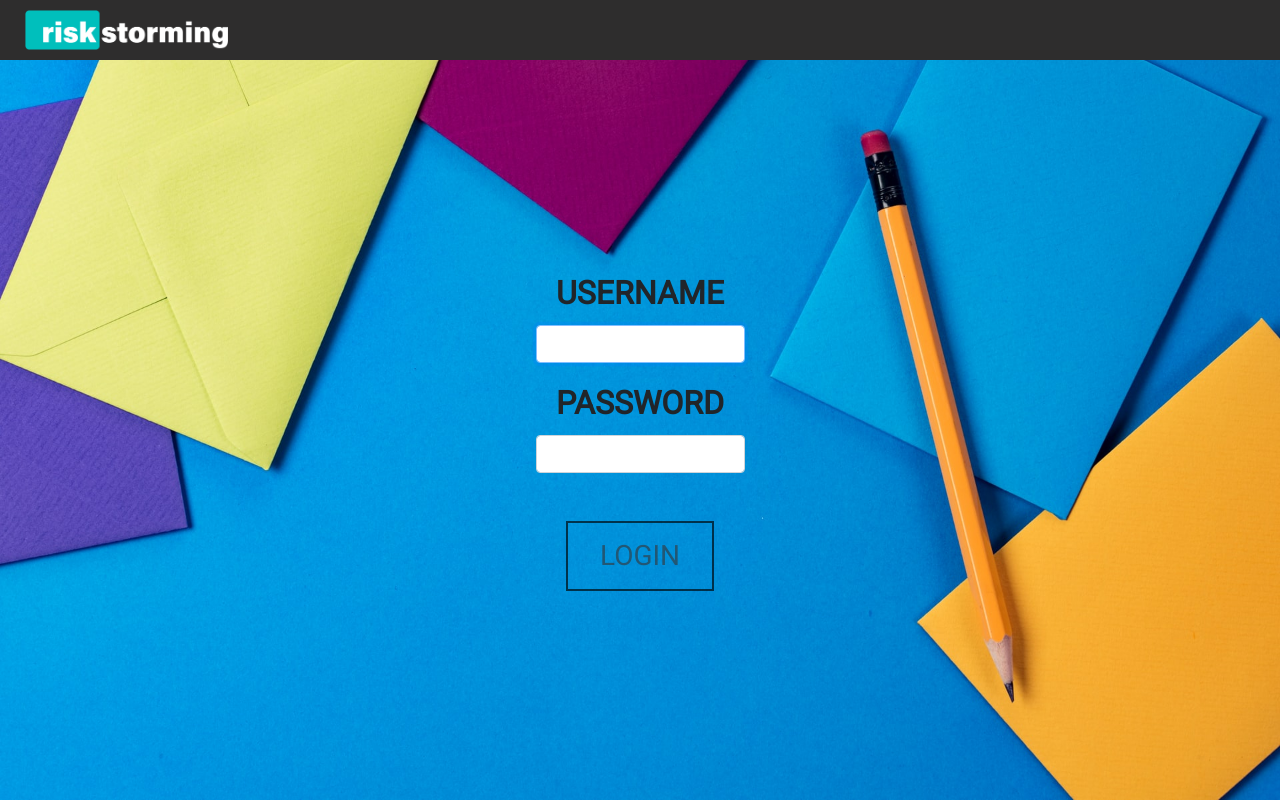
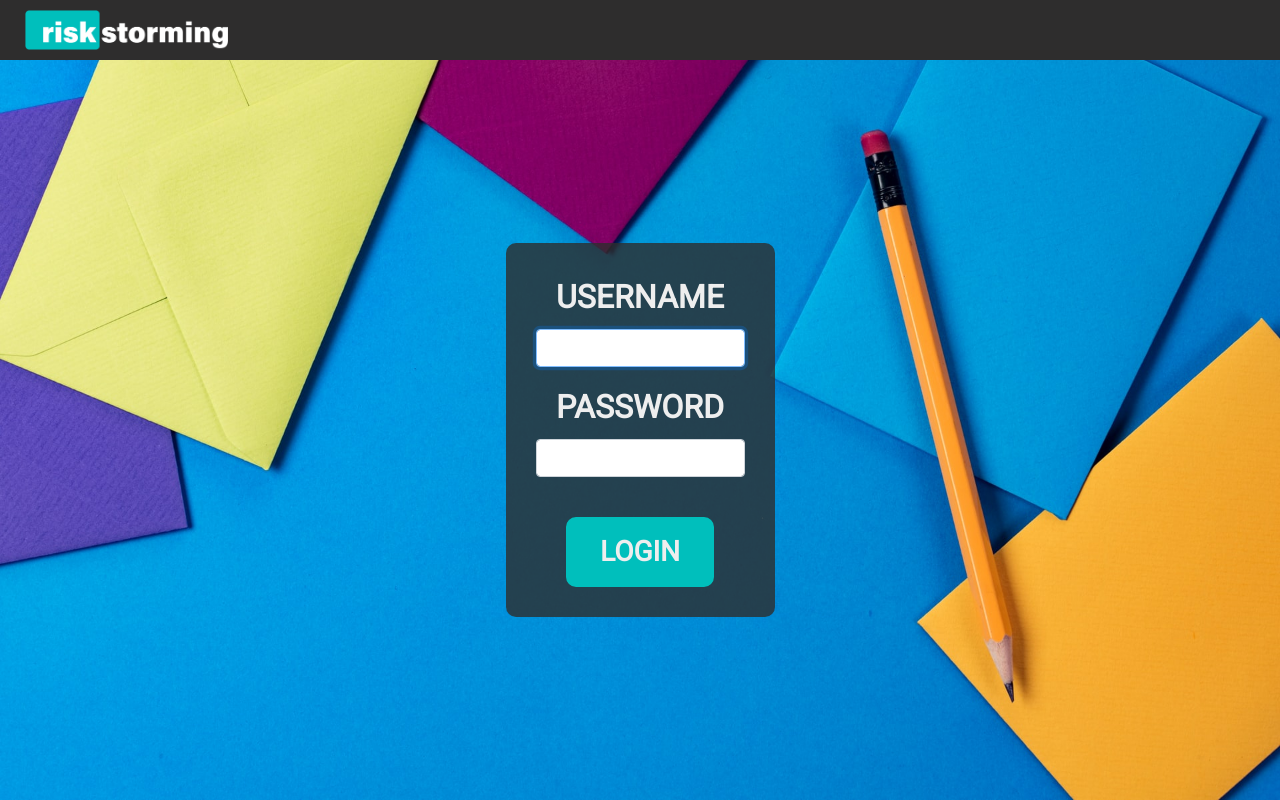
Before and after one commit to mag78N/risk_storming_old, a React (Create React App) app in the folder risk-storming-app/: page / in a window 1280 px wide. Built offline with nearby package versions, Linux system fonts and the light colour scheme; what @react-pdf/renderer would draw is missing.

Commit message:
edit login page

```diff
--- a/risk-storming-app/src/components/login/Login.css
+++ b/risk-storming-app/src/components/login/Login.css
@@ -1,5 +1,7 @@
 .Login {
-  padding: 60px 0;
+  border-radius: 10px;
+  padding: 30px;
+  background-color: rgb(46, 45, 45, 0.8);
 }
 
 .Login form {
@@ -12,22 +14,30 @@
 
 .username,
 .password {
+  color: #eee;
   font-size: 2rem;
   font-weight: 600;
   text-transform: uppercase;
 }
 
 .loginButton {
-  margin-top: 2rem;
-  border: 2px solid #000;
-  border-radius: 0;
+  margin-top: 1.5rem;
+  border: 2px solid #00bfbc;
+  border-radius: 10px;
   text-transform: uppercase;
   font-size: 1.75rem;
   padding: 0.75rem 2rem;
-  color: #000;
+  color: #eee;
+  font-weight: 800 !important;
+  background-color: #00bfbc;
+}
+.loginButton a {
+  color: #eee;
+
 }
 
 .loginButton:hover {
-  background-color: #000;
-  border: 2px solid #000;
+  background-color: rgb(46, 45, 45);
+  border: 2px solid #00bfbc;
+  color: #00bfbc;
 }
--- a/risk-storming-app/src/components/login/Login.js
+++ b/risk-storming-app/src/components/login/Login.js
@@ -45,14 +45,13 @@ export default function Login() {
                 />
               </FormGroup>
               <Link to='/mainpage'>
-                <Button
-                  variant='outline-dark'
+                <button
                   disabled={!validateForm()}
                   type='submit'
-                  className='btn loginButton'
+                  className='loginButton'
                 >
                   Login
-                </Button>
+                </button>
               </Link>
             </form>
           </div>
```
